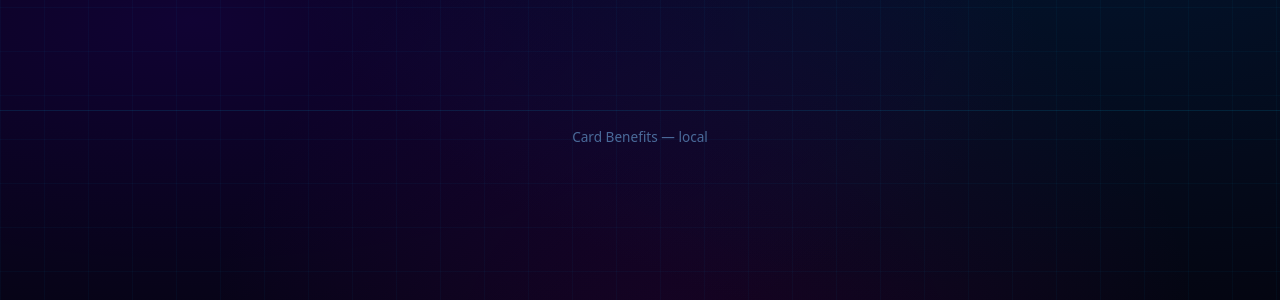
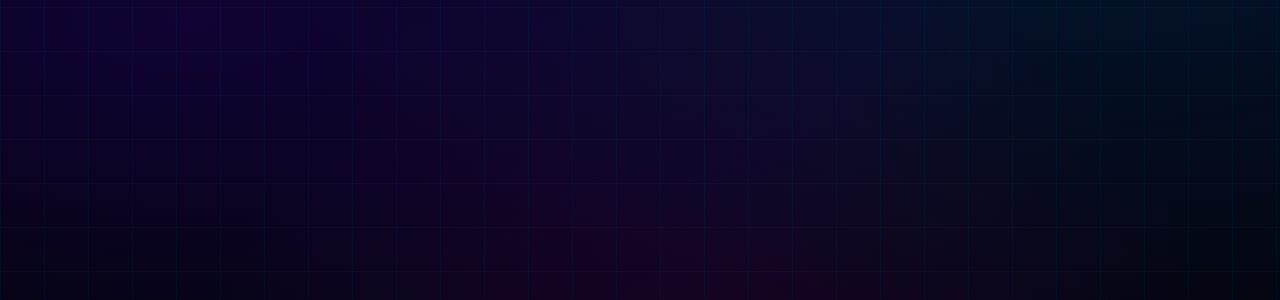
Before and after one commit to trentschroeder/card-benefits-tracker, a Flask app: page /cards in a window 1280 px wide. Shown: the part 301-601 px from the top of the page. Run offline with Flask 3, Linux system fonts and the light colour scheme; the visitor is signed in with stand-in values (Sample User, id 1); data that the repository does not hold is empty.

Commit message:
Remove 'Card Benefits - local' page footer

```diff
--- a/templates/base.html
+++ b/templates/base.html
@@ -484,8 +484,6 @@
   {% block content %}{% endblock %}
 </div>
 
-<footer class="text-center">Card Benefits &mdash; local</footer>
-
 <script src="https://cdn.jsdelivr.net/npm/bootstrap@5.3.2/dist/js/bootstrap.bundle.min.js"></script>
 <script>
   function setTheme(t) {
```
